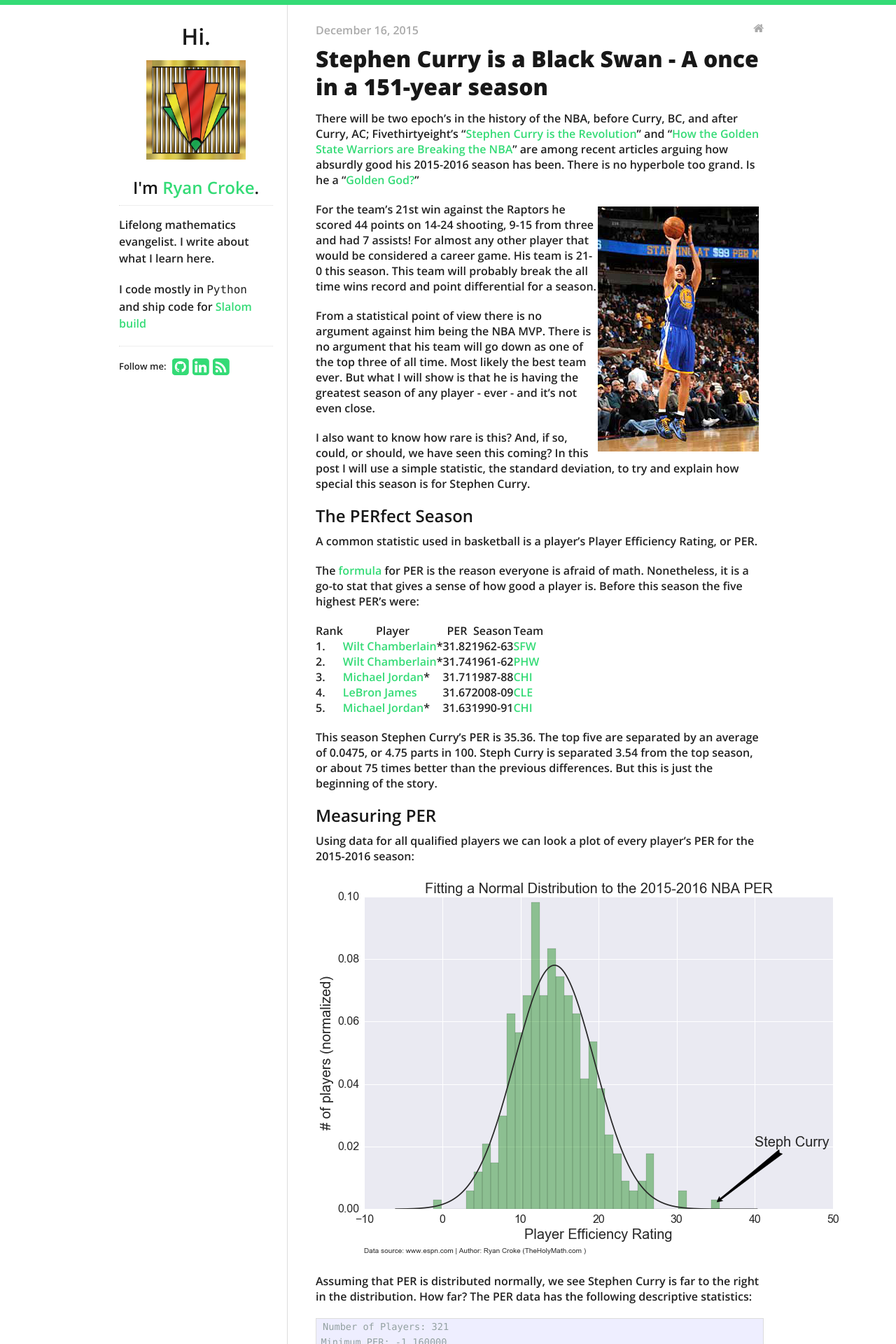
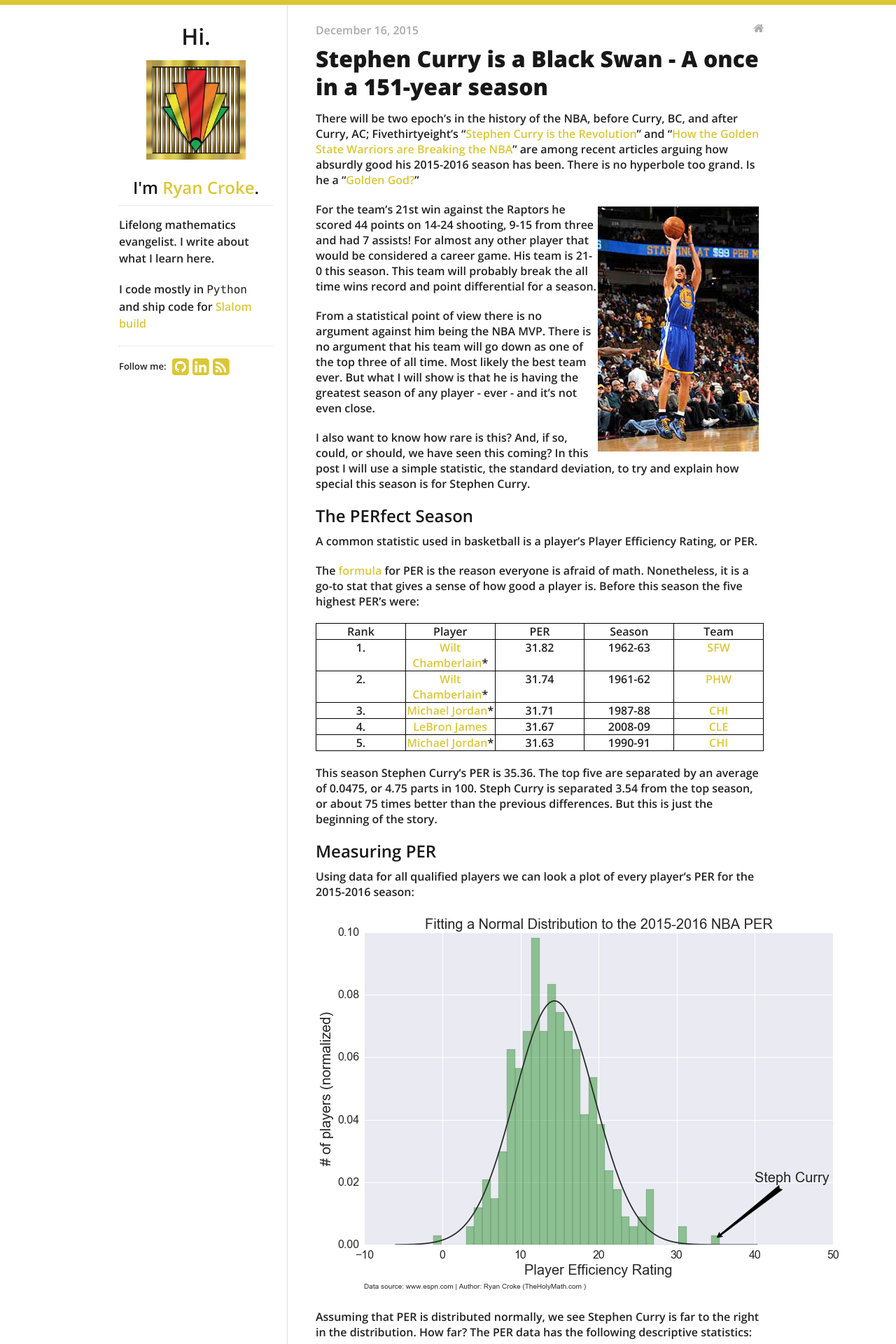
Before and after one commit to theholymath/theholymath.github.io, a Jekyll site: the page built from _posts/2015-12-16-steph-curry-perfect-season.md, in a window 1280 px wide. Shown: the top 1920 px of the page at 70% size. Built offline with Jekyll 4.4.1, drawn with Linux system fonts in a browser that asks for light colours.

Commit message:
cleaned up a few things

```diff
--- a/_data/theme.yml
+++ b/_data/theme.yml
@@ -1,7 +1,7 @@
 # Theme customization - please change from the defaults!
 
 # Color for top bar, links, etc
-highlight_color: '#34db76'
+highlight_color: '#dbc734'
 
 # Profile links on the left sidebar, leave blank to ignore
 social:
--- a/assets/css/all.css
+++ b/assets/css/all.css
@@ -5,3 +5,15 @@
 {% include css/screen.css %}
 {% include css/layout.css %}
 {% include css/syntax.css %}
+
+table {
+  width: 100%;
+  table-layout: fixed;
+  text-align: center;
+  /*border-collapse: collapse;*/
+}
+th, td {
+  border: 1px solid black;
+  overflow: hidden;
+  /*text-overflow: ellipsis;*/
+}
```
